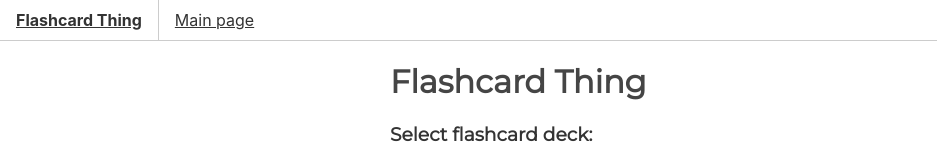
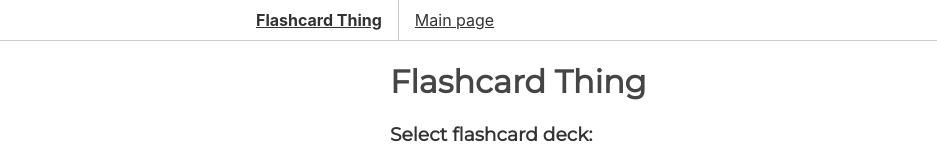
Before and after one commit to SciDev5/react-flashcard-app, a React (Create React App) app: page / in a window 1280 px wide. Shown: the top 160 px of the page, without its empty margins (0-937 px from the left). Built offline with nearby package versions, Linux system fonts and the light colour scheme.

Commit message:
Move header towards center for large screens.

```diff
--- a/src/component/header/Header.tsx
+++ b/src/component/header/Header.tsx
@@ -1,15 +1,20 @@
 import React, { ReactNode } from "react";
 import { Translation } from "react-i18next";
 import { Link } from "react-router-dom";
+import WidthLimiter from "../leaf/WidthLimiter/WidthLimiter";
 import "./Header.scss";
 
 export default class Header extends React.Component {
     render():ReactNode {
         return (<Translation>{t=>(
-            <nav className="Header">
-                <Link to="/" className="-appName" aria-label={t("header.mainPageLink")}>{t("app.name")}</Link>
-                <Link to="/">{t("header.mainPageLink")}</Link>
-            </nav>
+            <div className="Header">
+                <WidthLimiter width={800}>
+                    <nav>
+                        <Link to="/" className="-appName" aria-label={t("header.mainPageLink")}>{t("app.name")}</Link>
+                        <Link to="/">{t("header.mainPageLink")}</Link>
+                    </nav>
+                </WidthLimiter>
+            </div>
         )}</Translation>);
     }
 }
```
